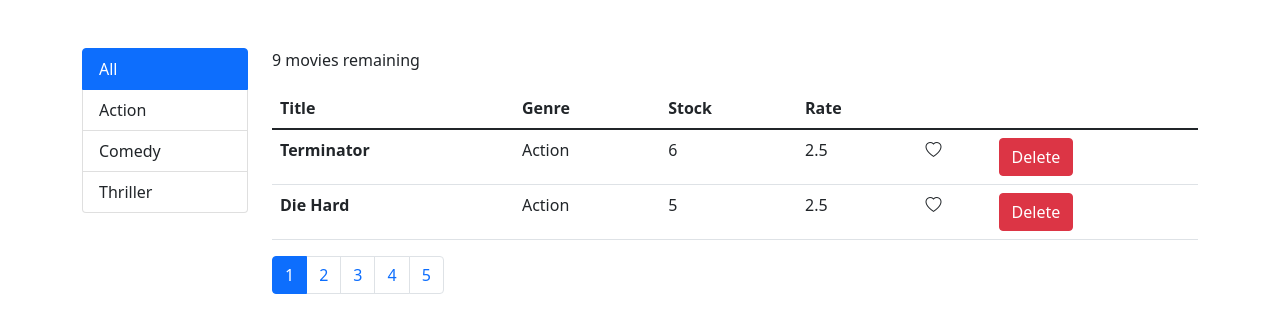
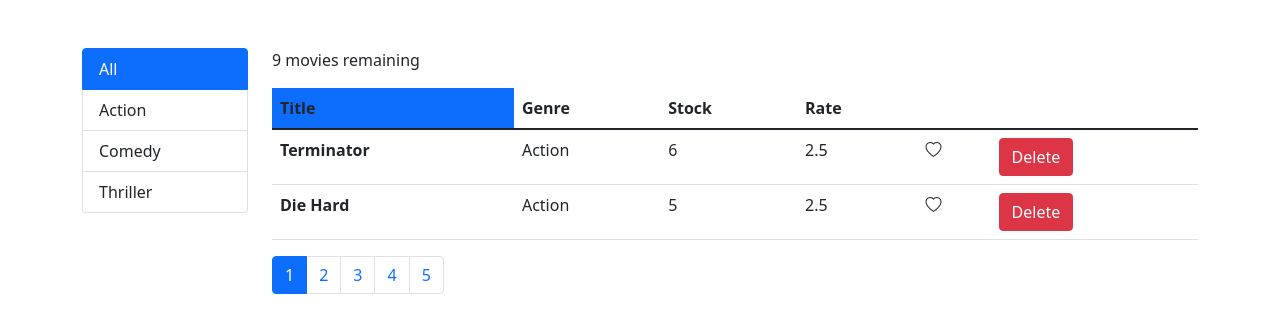
Before and after one commit to jtorresl79c/react-movie-list, a React (Create React App) app: page / in a window 1280 px wide. Shown: the top 332 px of the page. Built offline with nearby package versions, Linux system fonts and the light colour scheme.

Commit message:
agrtegado clasess

```diff
--- a/src/components/Movies.jsx
+++ b/src/components/Movies.jsx
@@ -14,7 +14,7 @@ export default class Movies extends Component {
             <table className='table table-stripped table-hover w-100'>
                 <thead>
                     <tr>
-                        <th scope="col">Title</th>
+                        <th scope="col" className='bg bg-primary pointer'>Title</th>
                         <th scope="col">Genre</th>
                         <th scope="col">Stock</th>
                         <th scope="col">Rate</th>
```
